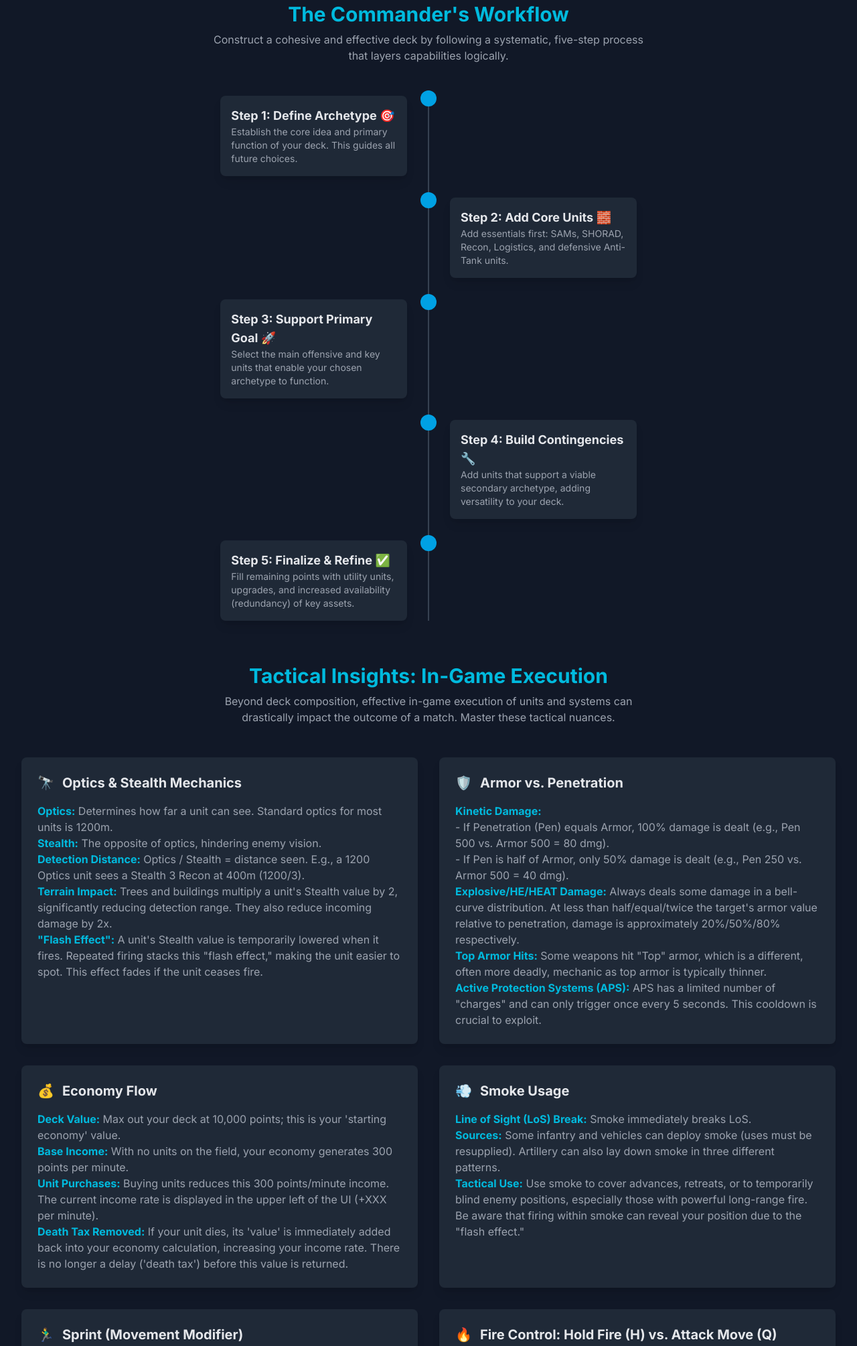
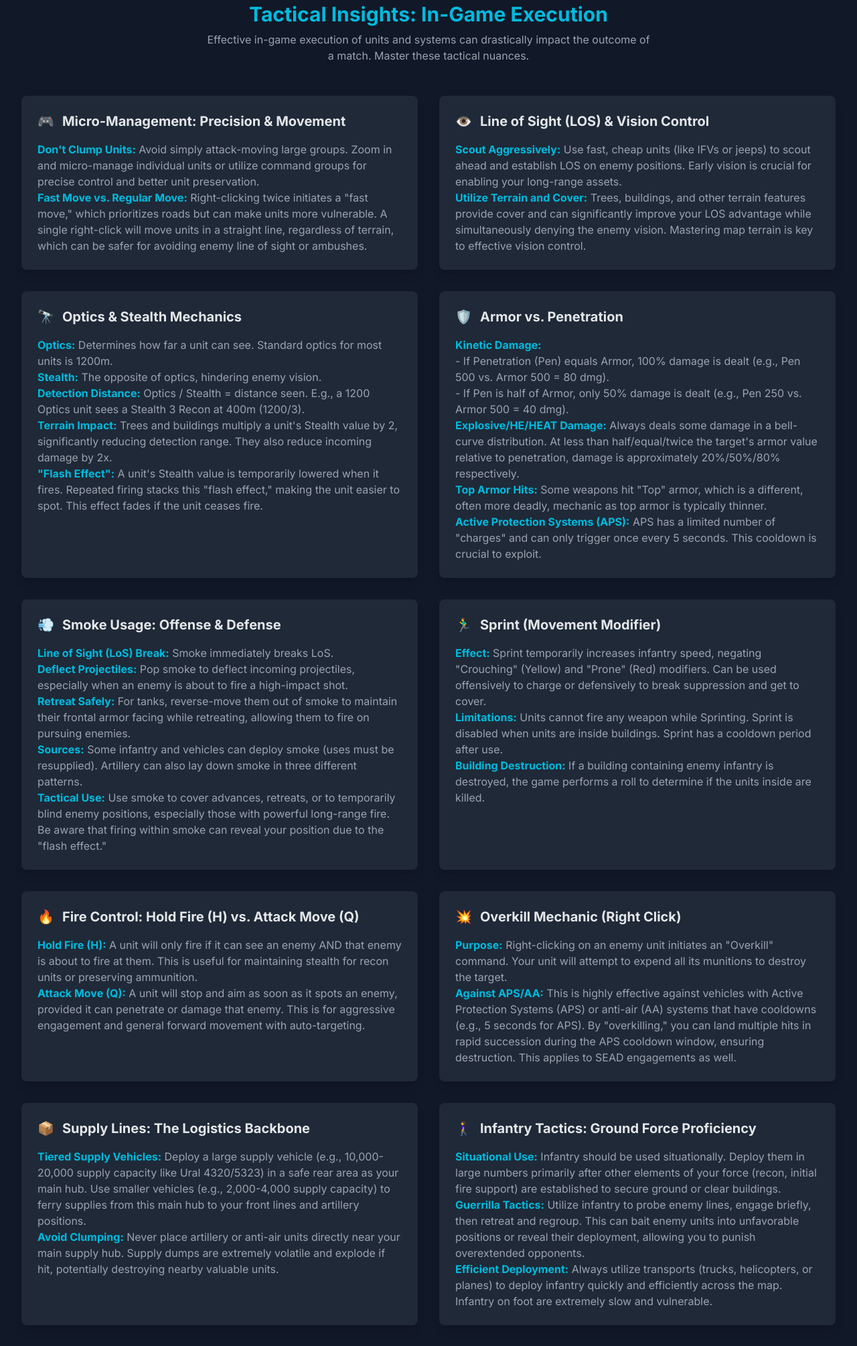
Before and after one commit to jkulick/broken-arrow-infographic, a plain HTML site: page index.html in a window 1280 px wide. Shown: the part 6349-8359 px from the top of the page at 67% size. Drawn offline with nearby package versions, Linux system fonts and the light colour scheme.

Commit message:
Update index.html

```diff
--- a/index.html
+++ b/index.html
@@ -3,7 +3,7 @@
 <head>
     <meta charset="UTF-8">
     <meta name="viewport" content="width=device-width, initial-scale=1.0">
-    <title>Broken Arrow: A Commander's Strategic Cheatsheet (Comprehensive)</title>
+    <title>Broken Arrow: A Commander's Strategic Cheatsheet (Enhanced Tactical)</title>
     <script src="https://cdn.tailwindcss.com"></script>
     <script src="https://cdn.jsdelivr.net/npm/chart.js"></script>
     <link rel="preconnect" href="https://fonts.googleapis.com">
@@ -259,64 +259,25 @@
             </div>
         </section>
 
-        <section id="workflow" class="my-16">
-            <h2 class="text-3xl font-bold text-center mb-2" style="color: #00BADE;">The Commander's Workflow</h2>
-            <p class="text-center text-gray-400 mb-12 max-w-2xl mx-auto">Construct a cohesive and effective deck by following a systematic, five-step process that layers capabilities logically.</p>
-            <div class="relative max-w-2xl mx-auto">
-                <div class="absolute left-1/2 transform -translate-x-1/2 h-full w-0.5 bg-gray-700"></div>
-                <div class="relative mb-8">
-                    <div class="absolute left-1/2 transform -translate-x-1/2 -translate-y-2 w-6 h-6 rounded-full" style="background-color: #00A1E4;"></div>
-                    <div class="ml-auto md:ml-0 md:w-1/2 md:pr-8 text-right md:text-left">
-                        <div class="bg-gray-800 p-4 rounded-lg shadow-lg md:ml-auto md:mr-0 mr-auto w-full md:w-11/12">
-                            <h4 class="font-bold text-lg">Step 1: Define Archetype 🎯</h4>
-                            <p class="text-sm text-gray-400">Establish the core idea and primary function of your deck. This guides all future choices.</p>
-                        </div>
-                    </div>
-                </div>
-                 <div class="relative mb-8">
-                    <div class="absolute right-1/2 transform translate-x-1/2 -translate-x-1/2 -translate-y-2 w-6 h-6 rounded-full" style="background-color: #00A1E4;"></div>
-                    <div class="ml-auto md:w-1/2 md:pl-8 text-left">
-                         <div class="bg-gray-800 p-4 rounded-lg shadow-lg md:mr-auto w-full md:w-11/12">
-                            <h4 class="font-bold text-lg">Step 2: Add Core Units 🧱</h4>
-                            <p class="text-sm text-gray-400">Add essentials first: SAMs, SHORAD, Recon, Logistics, and defensive Anti-Tank units.</p>
-                        </div>
-                    </div>
-                </div>
-                <div class="relative mb-8">
-                    <div class="absolute left-1/2 transform -translate-x-1/2 -translate-y-2 w-6 h-6 rounded-full" style="background-color: #00A1E4;"></div>
-                    <div class="ml-auto md:ml-0 md:w-1/2 md:pr-8 text-right md:text-left">
-                        <div class="bg-gray-800 p-4 rounded-lg shadow-lg md:ml-auto md:mr-0 mr-auto w-full md:w-11/12">
-                            <h4 class="font-bold text-lg">Step 3: Support Primary Goal 🚀</h4>
-                            <p class="text-sm text-gray-400">Select the main offensive and key units that enable your chosen archetype to function.</p>
-                        </div>
-                    </div>
-                </div>
-                <div class="relative mb-8">
-                    <div class="absolute right-1/2 transform translate-x-1/2 -translate-x-1/2 -translate-y-2 w-6 h-6 rounded-full" style="background-color: #00A1E4;"></div>
-                    <div class="ml-auto md:w-1/2 md:pl-8 text-left">
-                        <div class="bg-gray-800 p-4 rounded-lg shadow-lg md:mr-auto w-full md:w-11/12">
-                            <h4 class="font-bold text-lg">Step 4: Build Contingencies 🔧</h4>
-                            <p class="text-sm text-gray-400">Add units that support a viable secondary archetype, adding versatility to your deck.</p>
-                        </div>
-                    </div>
-                </div>
-                 <div class="relative">
-                    <div class="absolute left-1/2 transform -translate-x-1/2 -translate-y-2 w-6 h-6 rounded-full" style="background-color: #00A1E4;"></div>
-                    <div class="ml-auto md:ml-0 md:w-1/2 md:pr-8 text-right md:text-left">
-                        <div class="bg-gray-800 p-4 rounded-lg shadow-lg md:ml-auto md:mr-0 mr-auto w-full md:w-11/12">
-                            <h4 class="font-bold text-lg">Step 5: Finalize & Refine ✅</h4>
-                            <p class="text-sm text-gray-400">Fill remaining points with utility units, upgrades, and increased availability (redundancy) of key assets.</p>
-                        </div>
-                    </div>
-                </div>
-            </div>
-        </section>
-
         <section id="tactical-insights" class="my-16">
             <h2 class="text-3xl font-bold text-center mb-2" style="color: #00BADE;">Tactical Insights: In-Game Execution</h2>
-            <p class="text-center text-gray-400 mb-12 max-w-2xl mx-auto">Beyond deck composition, effective in-game execution of units and systems can drastically impact the outcome of a match. Master these tactical nuances.</p>
+            <p class="text-center text-gray-400 mb-12 max-w-2xl mx-auto">Effective in-game execution of units and systems can drastically impact the outcome of a match. Master these tactical nuances.</p>
 
             <div class="grid grid-cols-1 md:grid-cols-2 lg:grid-cols-2 gap-8">
+                <div class="bg-gray-800 p-6 rounded-lg shadow-lg">
+                    <h3 class="text-xl font-bold mb-4 flex items-center"><span class="mr-3 text-xl" style="color: #00A1E4;">🎮</span>Micro-Management: Precision & Movement</h3>
+                    <p class="mt-4 text-gray-400">
+                        <strong style="color: #00BADE;">Don't Clump Units:</strong> Avoid simply attack-moving large groups. Zoom in and micro-manage individual units or utilize command groups for precise control and better unit preservation. <br>
+                        <strong style="color: #00BADE;">Fast Move vs. Regular Move:</strong> Right-clicking twice initiates a "fast move," which prioritizes roads but can make units more vulnerable. A single right-click will move units in a straight line, regardless of terrain, which can be safer for avoiding enemy line of sight or ambushes.
+                    </p>
+                </div>
+                <div class="bg-gray-800 p-6 rounded-lg shadow-lg">
+                    <h3 class="text-xl font-bold mb-4 flex items-center"><span class="mr-3 text-xl" style="color: #00A1E4;">👁️</span>Line of Sight (LOS) & Vision Control</h3>
+                    <p class="mt-4 text-gray-400">
+                        <strong style="color: #00BADE;">Scout Aggressively:</strong> Use fast, cheap units (like IFVs or jeeps) to scout ahead and establish LOS on enemy positions. Early vision is crucial for enabling your long-range assets. <br>
+                        <strong style="color: #00BADE;">Utilize Terrain and Cover:</strong> Trees, buildings, and other terrain features provide cover and can significantly improve your LOS advantage while simultaneously denying the enemy vision. Mastering map terrain is key to effective vision control.
+                    </p>
+                </div>
                 <div class="bg-gray-800 p-6 rounded-lg shadow-lg">
                     <h3 class="text-xl font-bold mb-4 flex items-center"><span class="mr-3 text-xl" style="color: #00A1E4;">🔭</span>Optics & Stealth Mechanics</h3>
                     <p class="mt-4 text-gray-400">
@@ -339,18 +300,11 @@
                     </p>
                 </div>
                 <div class="bg-gray-800 p-6 rounded-lg shadow-lg">
-                    <h3 class="text-xl font-bold mb-4 flex items-center"><span class="mr-3 text-xl" style="color: #00A1E4;">💰</span>Economy Flow</h3>
-                    <p class="mt-4 text-gray-400">
-                        <strong style="color: #00BADE;">Deck Value:</strong> Max out your deck at 10,000 points; this is your 'starting economy' value. <br>
-                        <strong style="color: #00BADE;">Base Income:</strong> With no units on the field, your economy generates 300 points per minute. <br>
-                        <strong style="color: #00BADE;">Unit Purchases:</strong> Buying units reduces this 300 points/minute income. The current income rate is displayed in the upper left of the UI (+XXX per minute). <br>
-                        <strong style="color: #00BADE;">Death Tax Removed:</strong> If your unit dies, its 'value' is immediately added back into your economy calculation, increasing your income rate. There is no longer a delay ('death tax') before this value is returned.
-                    </p>
-                </div>
-                <div class="bg-gray-800 p-6 rounded-lg shadow-lg">
-                    <h3 class="text-xl font-bold mb-4 flex items-center"><span class="mr-3 text-xl" style="color: #00A1E4;">💨</span>Smoke Usage</h3>
+                    <h3 class="text-xl font-bold mb-4 flex items-center"><span class="mr-3 text-xl" style="color: #00A1E4;">💨</span>Smoke Usage: Offense & Defense</h3>
                     <p class="mt-4 text-gray-400">
                         <strong style="color: #00BADE;">Line of Sight (LoS) Break:</strong> Smoke immediately breaks LoS. <br>
+                        <strong style="color: #00BADE;">Deflect Projectiles:</strong> Pop smoke to deflect incoming projectiles, especially when an enemy is about to fire a high-impact shot. <br>
+                        <strong style="color: #00BADE;">Retreat Safely:</strong> For tanks, reverse-move them out of smoke to maintain their frontal armor facing while retreating, allowing them to fire on pursuing enemies. <br>
                         <strong style="color: #00BADE;">Sources:</strong> Some infantry and vehicles can deploy smoke (uses must be resupplied). Artillery can also lay down smoke in three different patterns. <br>
                         <strong style="color: #00BADE;">Tactical Use:</strong> Use smoke to cover advances, retreats, or to temporarily blind enemy positions, especially those with powerful long-range fire. Be aware that firing within smoke can reveal your position due to the "flash effect."
                     </p>
@@ -358,7 +312,7 @@
                 <div class="bg-gray-800 p-6 rounded-lg shadow-lg">
                     <h3 class="text-xl font-bold mb-4 flex items-center"><span class="mr-3 text-xl" style="color: #00A1E4;">🏃‍♂️</span>Sprint (Movement Modifier)</h3>
                     <p class="mt-4 text-gray-400">
-                        <strong style="color: #00BADE;">Effect:</strong> Sprint negates the "Crouching" (Yellow) and "Prone" (Red) modifiers for a few seconds, allowing faster movement. <br>
+                        <strong style="color: #00BADE;">Effect:</strong> Sprint temporarily increases infantry speed, negating "Crouching" (Yellow) and "Prone" (Red) modifiers. Can be used offensively to charge or defensively to break suppression and get to cover. <br>
                         <strong style="color: #00BADE;">Limitations:</strong> Units cannot fire any weapon while Sprinting. Sprint is disabled when units are inside buildings. Sprint has a cooldown period after use. <br>
                         <strong style="color: #00BADE;">Building Destruction:</strong> If a building containing enemy infantry is destroyed, the game performs a roll to determine if the units inside are killed.
                     </p>
@@ -366,8 +320,8 @@
                 <div class="bg-gray-800 p-6 rounded-lg shadow-lg">
                     <h3 class="text-xl font-bold mb-4 flex items-center"><span class="mr-3 text-xl" style="color: #00A1E4;">🔥</span>Fire Control: Hold Fire (H) vs. Attack Move (Q)</h3>
                     <p class="mt-4 text-gray-400">
-                        <strong style="color: #00BADE;">Hold Fire (H):</strong> A unit will only fire if it can see an enemy AND that enemy is about to fire at them. This is useful for maintaining stealth or preserving ammunition. <br>
-                        <strong style="color: #00BADE;">Attack Move (Q):</strong> A unit will stop and aim as soon as it spots an enemy, provided it can penetrate or damage that enemy. This is for aggressive engagement.
+                        <strong style="color: #00BADE;">Hold Fire (H):</strong> A unit will only fire if it can see an enemy AND that enemy is about to fire at them. This is useful for maintaining stealth for recon units or preserving ammunition. <br>
+                        <strong style="color: #00BADE;">Attack Move (Q):</strong> A unit will stop and aim as soon as it spots an enemy, provided it can penetrate or damage that enemy. This is for aggressive engagement and general forward movement with auto-targeting.
                     </p>
                 </div>
                 <div class="bg-gray-800 p-6 rounded-lg shadow-lg">
@@ -375,6 +329,52 @@
                     <p class="mt-4 text-gray-400">
                         <strong style="color: #00BADE;">Purpose:</strong> Right-clicking on an enemy unit initiates an "Overkill" command. Your unit will attempt to expend all its munitions to destroy the target. <br>
                         <strong style="color: #00BADE;">Against APS/AA:</strong> This is highly effective against vehicles with Active Protection Systems (APS) or anti-air (AA) systems that have cooldowns (e.g., 5 seconds for APS). By "overkilling," you can land multiple hits in rapid succession during the APS cooldown window, ensuring destruction. This applies to SEAD engagements as well.
+                    </p>
+                </div>
+                <div class="bg-gray-800 p-6 rounded-lg shadow-lg">
+                    <h3 class="text-xl font-bold mb-4 flex items-center"><span class="mr-3 text-xl" style="color: #00A1E4;">📦</span>Supply Lines: The Logistics Backbone</h3>
+                    <p class="mt-4 text-gray-400">
+                        <strong style="color: #00BADE;">Tiered Supply Vehicles:</strong> Deploy a large supply vehicle (e.g., 10,000-20,000 supply capacity like Ural 4320/5323) in a safe rear area as your main hub. Use smaller vehicles (e.g., 2,000-4,000 supply capacity) to ferry supplies from this main hub to your front lines and artillery positions. <br>
+                        <strong style="color: #00BADE;">Avoid Clumping:</strong> Never place artillery or anti-air units directly near your main supply hub. Supply dumps are extremely volatile and explode if hit, potentially destroying nearby valuable units.
+                    </p>
+                </div>
+                <div class="bg-gray-800 p-6 rounded-lg shadow-lg">
+                    <h3 class="text-xl font-bold mb-4 flex items-center"><span class="mr-3 text-xl" style="color: #00A1E4;">🚶‍♀️</span>Infantry Tactics: Ground Force Proficiency</h3>
+                    <p class="mt-4 text-gray-400">
+                        <strong style="color: #00BADE;">Situational Use:</strong> Infantry should be used situationally. Deploy them in large numbers primarily after other elements of your force (recon, initial fire support) are established to secure ground or clear buildings. <br>
+                        <strong style="color: #00BADE;">Guerrilla Tactics:</strong> Utilize infantry to probe enemy lines, engage briefly, then retreat and regroup. This can bait enemy units into unfavorable positions or reveal their deployment, allowing you to punish overextended opponents. <br>
+                        <strong style="color: #00BADE;">Efficient Deployment:</strong> Always utilize transports (trucks, helicopters, or planes) to deploy infantry quickly and efficiently across the map. Infantry on foot are extremely slow and vulnerable.
+                    </p>
+                </div>
+            </div>
+        </section>
+
+        <section id="general-strategy" class="my-16">
+            <h2 class="text-3xl font-bold text-center mb-2" style="color: #00BADE;">General Strategic Pointers</h2>
+            <p class="text-center text-gray-400 mb-12 max-w-2xl mx-auto">Beyond specific tactics, these overarching principles will guide your strategic decision-making throughout the game.</p>
+            <div class="grid grid-cols-1 md:grid-cols-2 lg:grid-cols-2 gap-8">
+                <div class="bg-gray-800 p-6 rounded-lg shadow-lg">
+                    <h3 class="text-xl font-bold mb-4 flex items-center"><span class="mr-3 text-xl" style="color: #00A1E4;">🧠</span>Know Your Units & The Meta</h3>
+                    <p class="mt-4 text-gray-400">
+                        Deeply understand the strengths, weaknesses, and optimal roles of every unit in your deck, as well as common enemy units. Keep abreast of the current game meta to anticipate prevalent strategies and counter them effectively.
+                    </p>
+                </div>
+                <div class="bg-gray-800 p-6 rounded-lg shadow-lg">
+                    <h3 class="text-xl font-bold mb-4 flex items-center"><span class="mr-3 text-xl" style="color: #00A1E4;">🗺️</span>Adapt to the Map</h3>
+                    <p class="mt-4 text-gray-400">
+                        Broken Arrow maps are based on real-world locations, each offering unique terrain features (urban, forested, open, chokepoints). Adapt your deployment, movement, and engagements to leverage terrain advantages and exploit enemy vulnerabilities based on the map's layout.
+                    </p>
+                </div>
+                <div class="bg-gray-800 p-6 rounded-lg shadow-lg">
+                    <h3 class="text-xl font-bold mb-4 flex items-center"><span class="mr-3 text-xl" style="color: #00A1E4;">🤝</span>Coordinate with Your Team</h3>
+                    <p class="mt-4 text-gray-400">
+                        In multiplayer, effective communication is paramount. Coordinate with teammates to cover different sectors, share vision, combine fire, and execute synchronized pushes or defenses. Utilize in-game markers for quick communication.
+                    </p>
+                </div>
+                <div class="bg-gray-800 p-6 rounded-lg shadow-lg">
+                    <h3 class="text-xl font-bold mb-4 flex items-center"><span class="mr-3 text-xl" style="color: #00A1E4;">⏳</span>Patience & Reinforcement Flow</h3>
+                    <p class="mt-4 text-gray-400">
+                        Reinforcements take time to arrive on the battlefield. Plan your attacks and defenses accordingly, allowing sufficient time for units to deploy and move into position. Avoid overextending without knowing when your next wave of support will arrive.
                     </p>
                 </div>
             </div>
```
